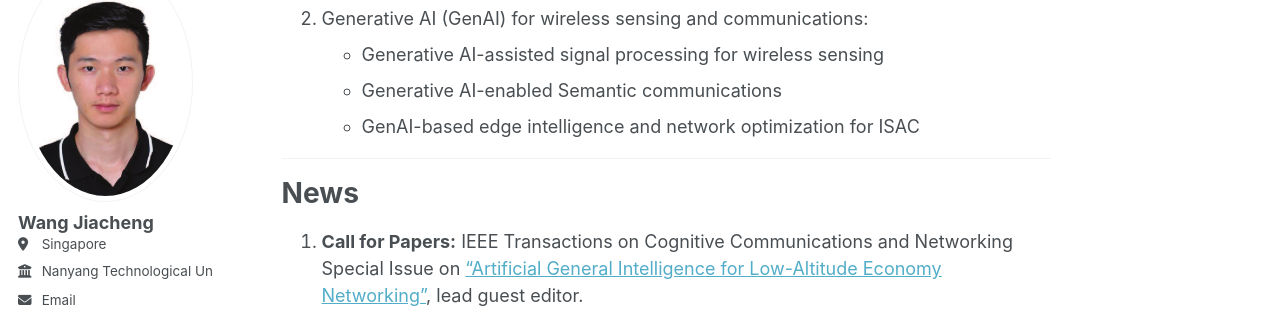
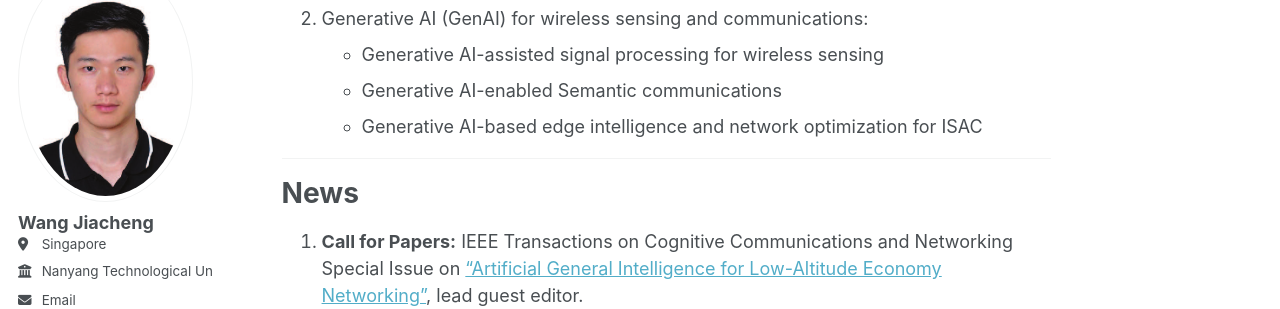
Before and after one commit to W-JiaCheng/W-JiaCheng.github.io, a Jekyll site: the page built from _pages/about.md, in a window 1280 px wide and 900 px high, scrolled down 410 px. Shown: the part 144-453 px from the top of the window. Built offline with Jekyll 4.4.1, drawn with Linux system fonts in a browser that asks for light colours; some web fonts are replaced.

Commit message:
Update about.md

```diff
--- a/_pages/about.md
+++ b/_pages/about.md
@@ -18,7 +18,7 @@ I am a Postdoctoral Research Fellow at the College of Computing and Data Science
 2. Generative AI (GenAI) for wireless sensing and communications:
    - Generative AI-assisted signal processing for wireless sensing
    - Generative AI-enabled Semantic communications
-   - GenAI-based edge intelligence and network optimization for ISAC
+   - Generative AI-based edge intelligence and network optimization for ISAC
 
 ---
 
```
